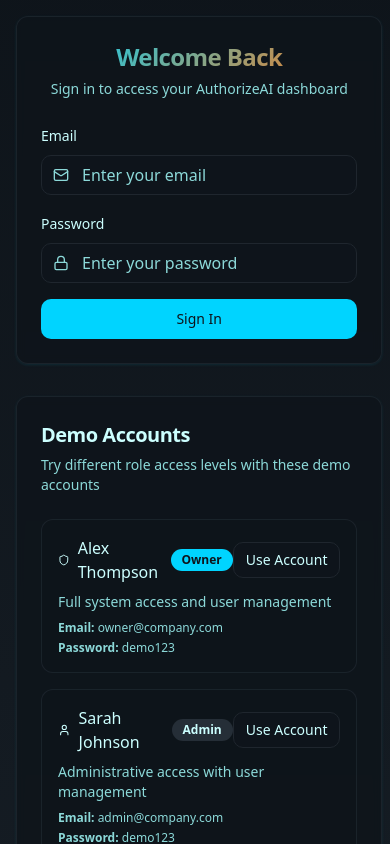
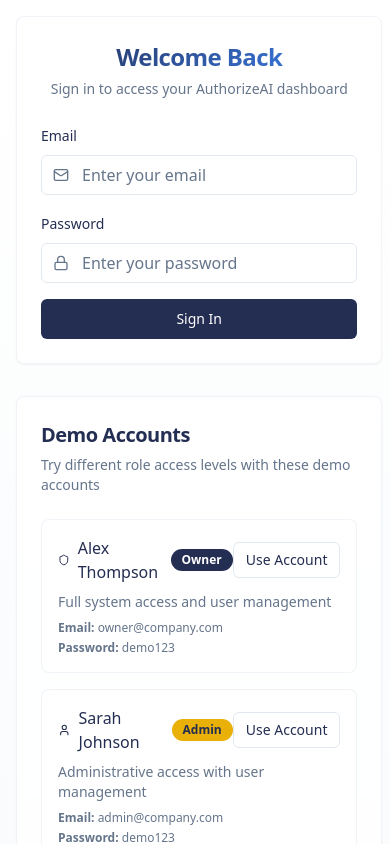
Before and after one commit to adthomps/apt-gateway-concept3-lovable, a React (Vite) app: page / in a window 390 px wide. Shown: the top 844 px of the page. Built offline with nearby package versions, Linux system fonts and the light colour scheme.

Commit message:
Add responsive design and Visa standards

```diff
--- a/src/components/sections/RiskManagement.tsx
+++ b/src/components/sections/RiskManagement.tsx
@@ -185,11 +185,11 @@ export function RiskManagement() {
 
       {/* Main Content */}
       <Tabs defaultValue="transactions" className="space-y-6">
-        <TabsList className="grid w-full grid-cols-4">
-          <TabsTrigger value="transactions">Flagged Transactions</TabsTrigger>
-          <TabsTrigger value="rules">Risk Rules</TabsTrigger>
-          <TabsTrigger value="alerts">Active Alerts</TabsTrigger>
-          <TabsTrigger value="reports">Reports</TabsTrigger>
+        <TabsList className="grid w-full grid-cols-2 md:grid-cols-4">
+          <TabsTrigger value="transactions" className="text-xs sm:text-sm">Transactions</TabsTrigger>
+          <TabsTrigger value="rules" className="text-xs sm:text-sm">Rules</TabsTrigger>
+          <TabsTrigger value="alerts" className="text-xs sm:text-sm">Alerts</TabsTrigger>
+          <TabsTrigger value="reports" className="text-xs sm:text-sm">Reports</TabsTrigger>
         </TabsList>
 
         {/* Flagged Transactions Tab */}
@@ -309,7 +309,7 @@ export function RiskManagement() {
 
         {/* Risk Rules Tab */}
         <TabsContent value="rules" className="space-y-4">
-          <div className="grid grid-cols-1 lg:grid-cols-2 gap-6">
+          <div className="grid grid-cols-1 lg:grid-cols-2 gap-4 md:gap-6">
             <Card className="bg-gradient-card shadow-md">
               <CardHeader>
                 <CardTitle className="text-lg font-semibold">Velocity Rules</CardTitle>
@@ -390,7 +390,7 @@ export function RiskManagement() {
 
         {/* Reports Tab */}
         <TabsContent value="reports" className="space-y-4">
-          <div className="grid grid-cols-1 lg:grid-cols-2 gap-6">
+          <div className="grid grid-cols-1 lg:grid-cols-2 gap-4 md:gap-6">
             <Card className="bg-gradient-card shadow-md">
               <CardHeader>
                 <CardTitle className="text-lg font-semibold">Risk Trends</CardTitle>
--- a/src/index.css
+++ b/src/index.css
@@ -8,133 +8,133 @@ All colors MUST be HSL.
 
 @layer base {
   :root {
-    /* Futuristic Design System - Star Trek/Wars Inspired */
-    --background: 210 30% 8%;
-    --foreground: 180 100% 90%;
+    /* Visa Payment Design System */
+    --background: 0 0% 100%;
+    --foreground: 228 39% 23%;
 
-    --card: 210 25% 12%;
-    --card-foreground: 180 100% 90%;
+    --card: 0 0% 100%;
+    --card-foreground: 228 39% 23%;
 
-    --popover: 210 25% 10%;
-    --popover-foreground: 180 100% 90%;
+    --popover: 0 0% 100%;
+    --popover-foreground: 228 39% 23%;
 
-    /* Primary: Cyan Blue - Star Trek LCARS inspired */
-    --primary: 190 100% 50%;
-    --primary-foreground: 210 30% 8%;
-    --primary-glow: 190 100% 70%;
+    /* Primary: Visa Blue */
+    --primary: 228 39% 23%;
+    --primary-foreground: 0 0% 100%;
+    --primary-glow: 228 39% 33%;
 
-    /* Secondary: Dark panels with subtle blue tint */
-    --secondary: 210 20% 18%;
-    --secondary-foreground: 180 100% 90%;
+    /* Secondary: Visa Gold */
+    --secondary: 45 94% 47%;
+    --secondary-foreground: 228 39% 23%;
 
-    --muted: 210 15% 15%;
-    --muted-foreground: 180 50% 70%;
+    --muted: 210 40% 98%;
+    --muted-foreground: 215 16% 47%;
 
-    /* Accent: Orange - Star Wars/Trek warning color */
-    --accent: 25 100% 55%;
-    --accent-foreground: 210 30% 8%;
+    /* Accent: Professional Blue */
+    --accent: 217 91% 60%;
+    --accent-foreground: 0 0% 100%;
 
-    /* Status Colors - Futuristic palette */
-    --success: 140 100% 40%;
-    --success-foreground: 210 30% 8%;
-    --warning: 45 100% 50%;
-    --warning-foreground: 210 30% 8%;
-    --destructive: 0 100% 60%;
-    --destructive-foreground: 180 100% 90%;
+    /* Status Colors - Professional palette */
+    --success: 142 76% 36%;
+    --success-foreground: 0 0% 100%;
+    --warning: 43 96% 56%;
+    --warning-foreground: 228 39% 23%;
+    --destructive: 0 84% 60%;
+    --destructive-foreground: 0 0% 100%;
 
-    --border: 210 20% 20%;
-    --input: 210 20% 15%;
-    --ring: 190 100% 50%;
+    --border: 214 32% 91%;
+    --input: 214 32% 91%;
+    --ring: 228 39% 23%;
 
-    /* Futuristic Gradients */
-    --gradient-primary: linear-gradient(135deg, hsl(190 100% 50%), hsl(25 100% 55%));
-    --gradient-subtle: linear-gradient(180deg, hsl(210 30% 8%), hsl(210 25% 12%));
-    --gradient-card: linear-gradient(145deg, hsl(210 25% 12%), hsl(210 20% 15%));
-    --gradient-hologram: linear-gradient(45deg, hsl(190 100% 50% / 0.1), hsl(25 100% 55% / 0.1));
+    /* Professional Gradients */
+    --gradient-primary: linear-gradient(135deg, hsl(228 39% 23%), hsl(217 91% 60%));
+    --gradient-subtle: linear-gradient(180deg, hsl(0 0% 100%), hsl(210 40% 98%));
+    --gradient-card: linear-gradient(145deg, hsl(0 0% 100%), hsl(210 40% 99%));
+    --gradient-hologram: linear-gradient(45deg, hsl(228 39% 23% / 0.05), hsl(45 94% 47% / 0.05));
 
-    /* Sci-Fi Shadows with Glow Effects */
-    --shadow-sm: 0 1px 3px 0 hsl(190 100% 50% / 0.1);
-    --shadow-md: 0 4px 12px -2px hsl(190 100% 50% / 0.15), 0 2px 8px -2px hsl(210 30% 8% / 0.8);
-    --shadow-lg: 0 10px 25px -5px hsl(190 100% 50% / 0.2), 0 4px 16px -4px hsl(210 30% 8% / 0.9);
-    --shadow-primary: 0 0 30px hsl(190 100% 50% / 0.3), 0 0 60px hsl(190 100% 50% / 0.1);
-    --shadow-accent: 0 0 20px hsl(25 100% 55% / 0.4);
+    /* Professional Shadows */
+    --shadow-sm: 0 1px 2px 0 hsl(0 0% 0% / 0.05);
+    --shadow-md: 0 4px 6px -1px hsl(0 0% 0% / 0.1), 0 2px 4px -1px hsl(0 0% 0% / 0.06);
+    --shadow-lg: 0 10px 15px -3px hsl(0 0% 0% / 0.1), 0 4px 6px -2px hsl(0 0% 0% / 0.05);
+    --shadow-primary: 0 4px 14px 0 hsl(228 39% 23% / 0.15);
+    --shadow-accent: 0 4px 14px 0 hsl(217 91% 60% / 0.25);
 
-    /* Advanced Animations */
-    --transition-smooth: all 0.3s cubic-bezier(0.4, 0, 0.2, 1);
-    --transition-bounce: all 0.4s cubic-bezier(0.68, -0.55, 0.265, 1.55);
-    --transition-glow: all 0.2s ease-in-out;
+    /* Smooth Animations */
+    --transition-smooth: all 0.2s cubic-bezier(0.4, 0, 0.2, 1);
+    --transition-bounce: all 0.3s cubic-bezier(0.68, -0.55, 0.265, 1.55);
+    --transition-glow: all 0.15s ease-in-out;
 
-    --radius: 0.75rem;
+    --radius: 0.5rem;
 
-    --sidebar-background: 210 25% 10%;
-    --sidebar-foreground: 180 100% 90%;
-    --sidebar-primary: 190 100% 50%;
-    --sidebar-primary-foreground: 210 30% 8%;
-    --sidebar-accent: 210 20% 18%;
-    --sidebar-accent-foreground: 180 100% 90%;
-    --sidebar-border: 210 20% 20%;
-    --sidebar-ring: 190 100% 50%;
+    --sidebar-background: 0 0% 100%;
+    --sidebar-foreground: 228 39% 23%;
+    --sidebar-primary: 228 39% 23%;
+    --sidebar-primary-foreground: 0 0% 100%;
+    --sidebar-accent: 210 40% 98%;
+    --sidebar-accent-foreground: 228 39% 23%;
+    --sidebar-border: 214 32% 91%;
+    --sidebar-ring: 228 39% 23%;
   }
 
   .dark {
-    /* Enhanced Futuristic Dark Mode - Even Darker */
-    --background: 210 40% 3%;
-    --foreground: 180 100% 95%;
+    /* Visa Professional Dark Mode */
+    --background: 222 47% 11%;
+    --foreground: 213 31% 91%;
 
-    --card: 210 35% 6%;
-    --card-foreground: 180 100% 95%;
+    --card: 222 47% 11%;
+    --card-foreground: 213 31% 91%;
 
-    --popover: 210 35% 5%;
-    --popover-foreground: 180 100% 95%;
+    --popover: 222 47% 11%;
+    --popover-foreground: 213 31% 91%;
 
-    /* Primary: Brighter cyan for dark mode */
-    --primary: 190 100% 60%;
-    --primary-foreground: 210 40% 3%;
-    --primary-glow: 190 100% 80%;
+    /* Primary: Visa Blue - darker variant */
+    --primary: 217 91% 60%;
+    --primary-foreground: 222 47% 11%;
+    --primary-glow: 217 91% 70%;
 
-    --secondary: 210 25% 12%;
-    --secondary-foreground: 180 100% 90%;
+    --secondary: 45 94% 47%;
+    --secondary-foreground: 222 47% 11%;
 
-    --muted: 210 20% 10%;
-    --muted-foreground: 180 40% 75%;
+    --muted: 217 32% 17%;
+    --muted-foreground: 215 20% 65%;
 
-    /* Accent: Brighter orange for visibility */
-    --accent: 25 100% 65%;
-    --accent-foreground: 210 40% 3%;
+    /* Accent: Bright professional blue */
+    --accent: 217 91% 60%;
+    --accent-foreground: 222 47% 11%;
 
     /* Status Colors - Enhanced for dark mode */
-    --success: 140 100% 45%;
-    --success-foreground: 210 40% 3%;
-    --warning: 45 100% 60%;
-    --warning-foreground: 210 40% 3%;
-    --destructive: 0 100% 65%;
-    --destructive-foreground: 180 100% 95%;
+    --success: 142 76% 36%;
+    --success-foreground: 213 31% 91%;
+    --warning: 43 96% 56%;
+    --warning-foreground: 222 47% 11%;
+    --destructive: 0 84% 60%;
+    --destructive-foreground: 213 31% 91%;
 
-    --border: 210 25% 15%;
-    --input: 210 25% 10%;
-    --ring: 190 100% 60%;
+    --border: 217 32% 22%;
+    --input: 217 32% 17%;
+    --ring: 217 91% 60%;
 
-    /* Enhanced Dark Gradients */
-    --gradient-primary: linear-gradient(135deg, hsl(190 100% 60%), hsl(25 100% 65%));
-    --gradient-subtle: linear-gradient(180deg, hsl(210 40% 3%), hsl(210 35% 6%));
-    --gradient-card: linear-gradient(145deg, hsl(210 35% 6%), hsl(210 25% 8%));
-    --gradient-hologram: linear-gradient(45deg, hsl(190 100% 60% / 0.15), hsl(25 100% 65% / 0.15));
+    /* Professional Dark Gradients */
+    --gradient-primary: linear-gradient(135deg, hsl(217 91% 60%), hsl(228 39% 23%));
+    --gradient-subtle: linear-gradient(180deg, hsl(222 47% 11%), hsl(217 32% 17%));
+    --gradient-card: linear-gradient(145deg, hsl(222 47% 11%), hsl(217 32% 14%));
+    --gradient-hologram: linear-gradient(45deg, hsl(217 91% 60% / 0.1), hsl(45 94% 47% / 0.1));
 
-    /* Enhanced Glow Effects for Dark Mode */
-    --shadow-sm: 0 1px 3px 0 hsl(190 100% 60% / 0.15);
-    --shadow-md: 0 4px 12px -2px hsl(190 100% 60% / 0.2), 0 2px 8px -2px hsl(210 40% 3% / 0.9);
-    --shadow-lg: 0 10px 25px -5px hsl(190 100% 60% / 0.25), 0 4px 16px -4px hsl(210 40% 3% / 0.95);
-    --shadow-primary: 0 0 40px hsl(190 100% 60% / 0.4), 0 0 80px hsl(190 100% 60% / 0.15);
-    --shadow-accent: 0 0 25px hsl(25 100% 65% / 0.5);
+    /* Professional Dark Shadows */
+    --shadow-sm: 0 1px 2px 0 hsl(0 0% 0% / 0.2);
+    --shadow-md: 0 4px 6px -1px hsl(0 0% 0% / 0.3), 0 2px 4px -1px hsl(0 0% 0% / 0.2);
+    --shadow-lg: 0 10px 15px -3px hsl(0 0% 0% / 0.3), 0 4px 6px -2px hsl(0 0% 0% / 0.2);
+    --shadow-primary: 0 4px 14px 0 hsl(217 91% 60% / 0.25);
+    --shadow-accent: 0 4px 14px 0 hsl(217 91% 60% / 0.35);
 
-    --sidebar-background: 210 35% 4%;
-    --sidebar-foreground: 180 100% 90%;
-    --sidebar-primary: 190 100% 60%;
-    --sidebar-primary-foreground: 210 40% 3%;
-    --sidebar-accent: 210 25% 12%;
-    --sidebar-accent-foreground: 180 100% 90%;
-    --sidebar-border: 210 25% 15%;
-    --sidebar-ring: 190 100% 60%;
+    --sidebar-background: 217 32% 14%;
+    --sidebar-foreground: 213 31% 91%;
+    --sidebar-primary: 217 91% 60%;
+    --sidebar-primary-foreground: 222 47% 11%;
+    --sidebar-accent: 217 32% 17%;
+    --sidebar-accent-foreground: 213 31% 91%;
+    --sidebar-border: 217 32% 22%;
+    --sidebar-ring: 217 91% 60%;
   }
 }
 
```
Also changed, not shown: src/components/payments/PaymentMethodsOverview.tsx (+22 -22 lines).
